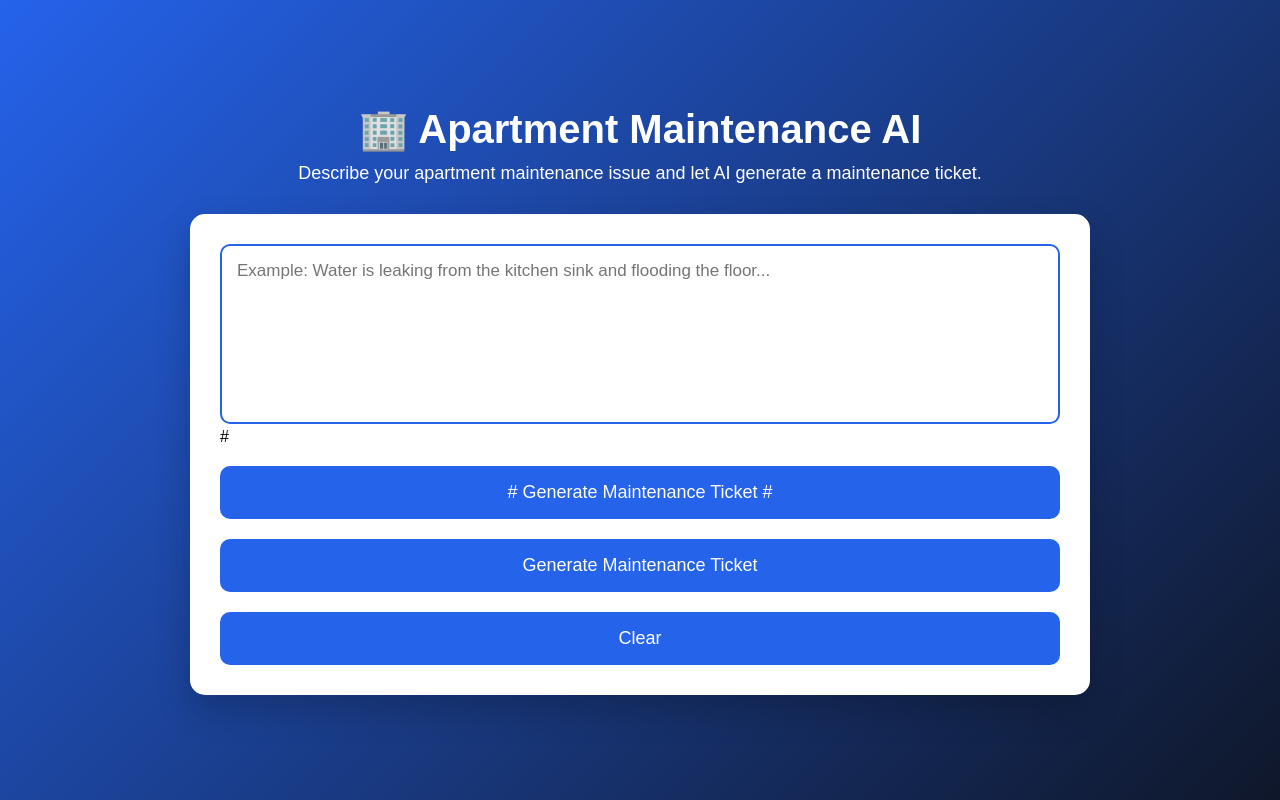
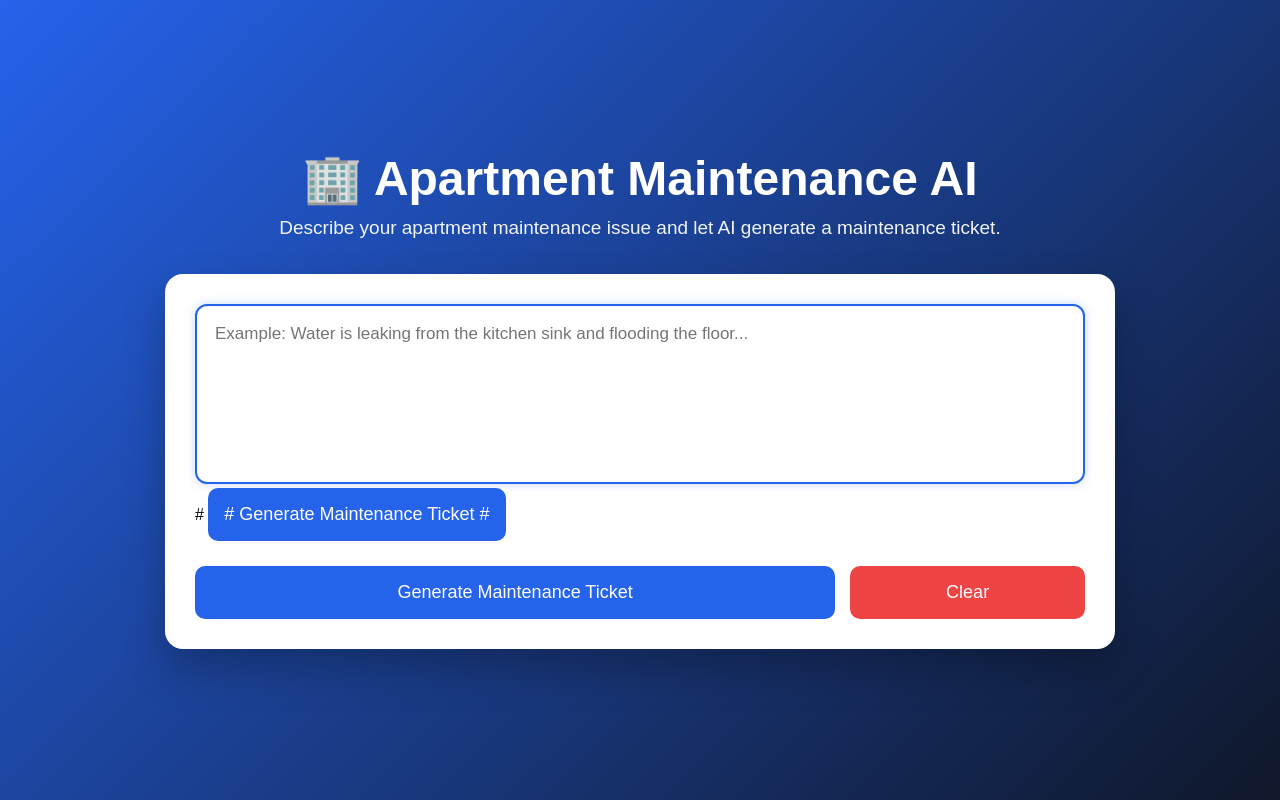
Before and after one commit to sugumarranganathan/Apartment-Maintenance-AI, a Flask app: page / in a window 1280 px wide. Run offline with Flask 3, Linux system fonts and the light colour scheme.

Commit message:
Update style.css

```diff
--- a/static/style.css
+++ b/static/style.css
@@ -22,14 +22,15 @@ body{
 
     align-items:center;
 
-    padding:30px;
+    padding:40px 20px;
 
 }
 
 .container{
 
     width:100%;
-    max-width:900px;
+
+    max-width:950px;
 
 }
 
@@ -37,9 +38,9 @@ h1{
 
     text-align:center;
 
-    color:white;
+    color:#ffffff;
 
-    font-size:40px;
+    font-size:48px;
 
     margin-bottom:10px;
 
@@ -49,25 +50,33 @@ h1{
 
     text-align:center;
 
-    color:white;
+    color:#f1f5f9;
 
-    margin-bottom:30px;
+    font-size:19px;
 
-    font-size:18px;
+    margin-bottom:35px;
 
 }
 
+/* ==========================================
+   Card
+========================================== */
+
 .card{
 
-    background:white;
+    background:#ffffff;
 
-    border-radius:15px;
+    border-radius:18px;
 
     padding:30px;
 
-    box-shadow:0 15px 35px rgba(0,0,0,0.2);
+    box-shadow:0 20px 40px rgba(0,0,0,.25);
 
 }
+
+/* ==========================================
+   Textarea
+========================================== */
 
 textarea{
 
@@ -75,19 +84,19 @@ textarea{
 
     height:180px;
 
+    resize:none;
+
     border:2px solid #d1d5db;
 
-    border-radius:10px;
+    border-radius:12px;
 
-    resize:none;
-
-    padding:15px;
+    padding:18px;
 
     font-size:17px;
 
     outline:none;
 
-    transition:0.3s;
+    transition:.3s;
 
 }
 
@@ -95,33 +104,59 @@ textarea:focus{
 
     border-color:#2563eb;
 
+    box-shadow:0 0 10px rgba(37,99,235,.25);
+
+}
+
+/* ==========================================
+   Buttons
+========================================== */
+
+.button-group{
+
+    display:flex;
+
+    gap:15px;
+
+    margin-top:25px;
+
 }
 
 button{
 
-    margin-top:20px;
+    border:none;
 
-    width:100%;
+    border-radius:10px;
+
+    padding:16px;
+
+    font-size:18px;
+
+    cursor:pointer;
+
+    transition:.3s;
+
+}
+
+button:disabled{
+
+    opacity:.7;
+
+    cursor:not-allowed;
+
+}
+
+#submitBtn{
+
+    flex:3;
 
     background:#2563eb;
 
     color:white;
 
-    border:none;
-
-    padding:16px;
-
-    font-size:18px;
-
-    border-radius:10px;
-
-    cursor:pointer;
-
-    transition:0.3s;
-
 }
 
-button:hover{
+#submitBtn:hover{
 
     background:#1d4ed8;
 
@@ -129,39 +164,69 @@ button:hover{
 
 }
 
-button:active{
+#clearBtn{
 
-    transform:scale(0.98);
+    flex:1;
+
+    background:#ef4444;
+
+    color:white;
 
 }
 
+#clearBtn:hover{
+
+    background:#dc2626;
+
+    transform:translateY(-2px);
+
+}
+
+button:active{
+
+    transform:scale(.98);
+
+}
+
+/* ==========================================
+   Loading
+========================================== */
+
 .loading{
+
+    display:none;
 
     margin-top:25px;
 
     text-align:center;
 
-    color:white;
+    color:#ffffff;
 
     font-size:20px;
 
-    display:none;
+    font-weight:bold;
 
 }
 
+/* ==========================================
+   Result
+========================================== */
+
 .result{
 
-    margin-top:30px;
+    display:none;
 
-    background:white;
+    margin-top:35px;
+
+    background:#ffffff;
+
+    border-radius:18px;
 
     padding:30px;
 
-    border-radius:15px;
+    box-shadow:0 20px 40px rgba(0,0,0,.25);
 
-    box-shadow:0 15px 35px rgba(0,0,0,0.2);
-
-    animation:fadeIn .5s ease-in-out;
+    animation:fadeIn .4s ease;
 
 }
 
```
Also changed, not shown: other parts of static/style.css (+54 -18 lines).
